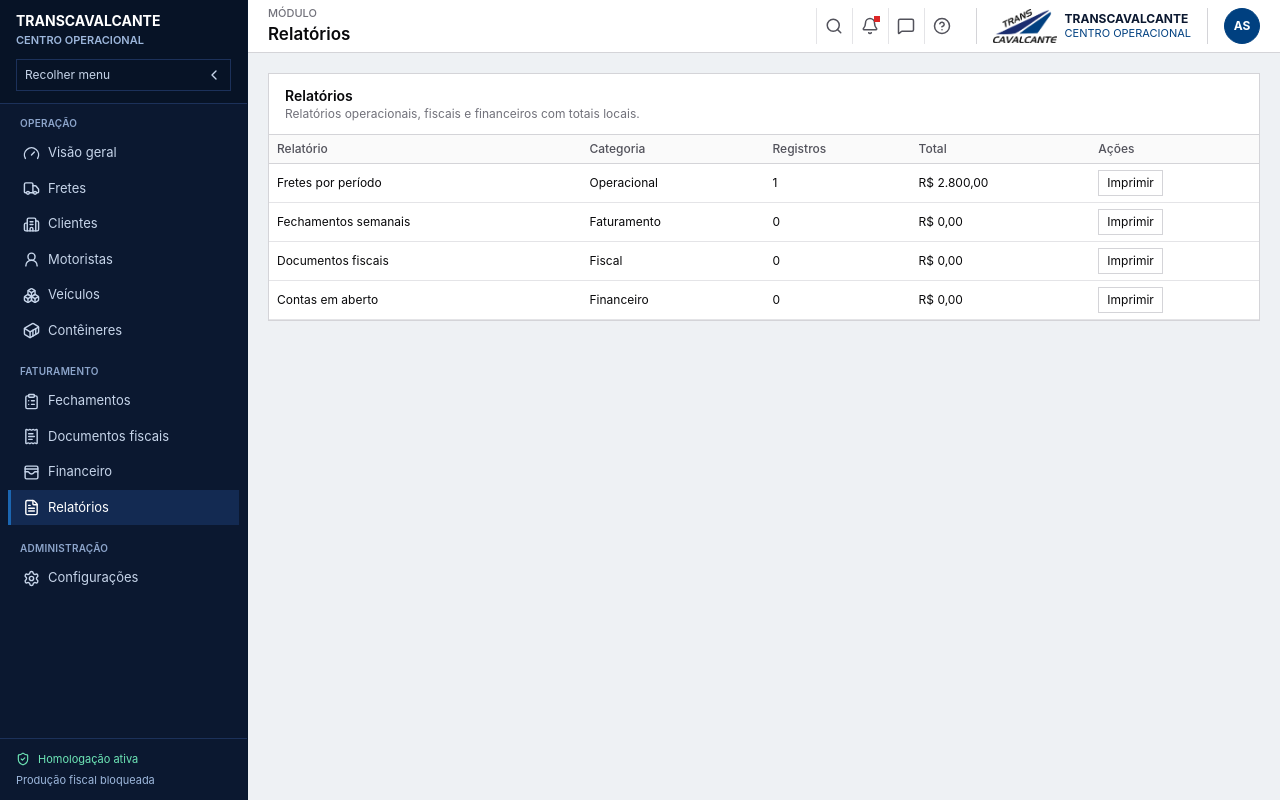
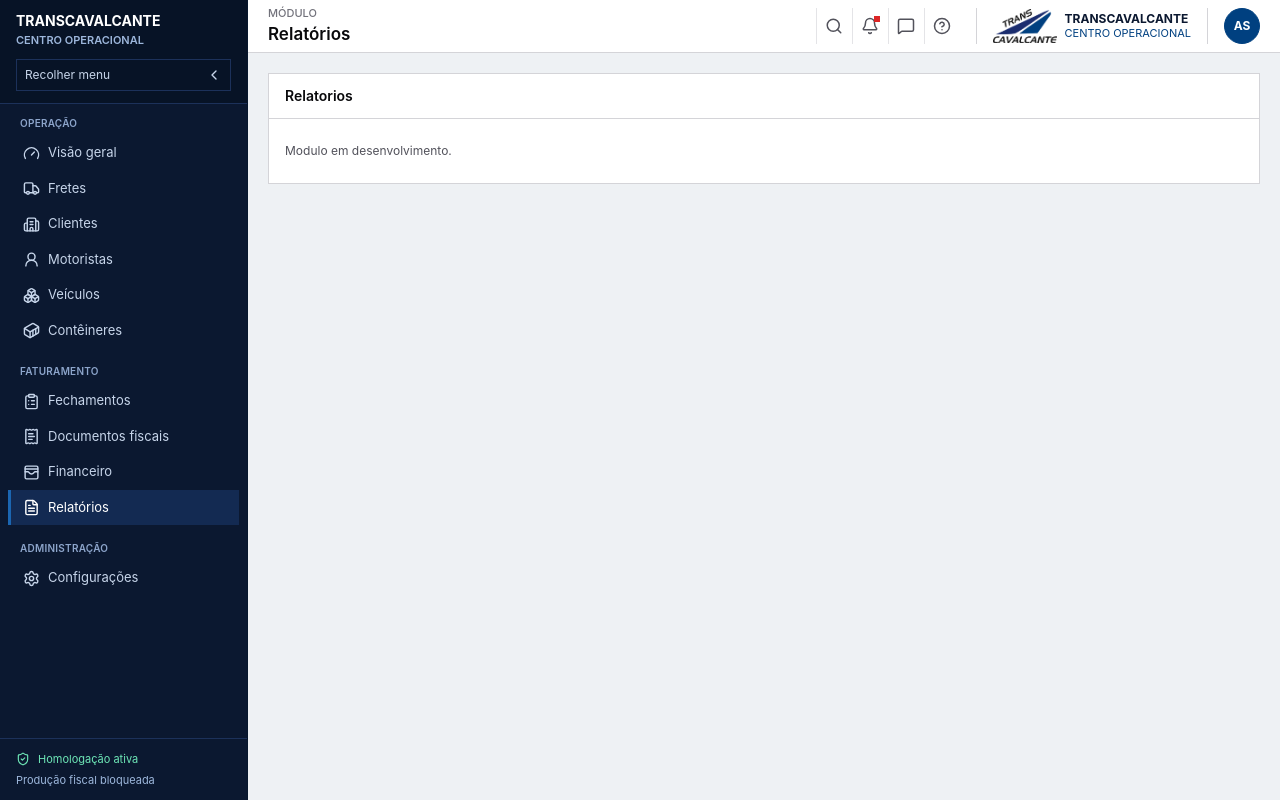
Before and after one commit to josineivieira/sistema-transcavalcante, a React (Vite) app in the folder frontend/: page /reports in a window 1280 px wide. Built offline with nearby package versions, Linux system fonts and the light colour scheme; no server answers; sample sign-in values are in the browser's storage.

Commit message:
Mark reports module as in development

```diff
--- a/frontend/src/pages/ReportsPage.tsx
+++ b/frontend/src/pages/ReportsPage.tsx
@@ -1,22 +1,12 @@
-import { formatMoney } from '../services/localStore'
-import { useLocalData } from '../hooks/useLocalData'
-
 export function ReportsPage() {
-  const { freights, closings, fiscalDocuments, receivables } = useLocalData()
-  const reports = [
-    ['Fretes por período', 'Operacional', freights.length, formatMoney(freights.reduce((sum, item) => sum + item.value, 0))],
-    ['Fechamentos semanais', 'Faturamento', closings.length, formatMoney(closings.reduce((sum, item) => sum + item.netTotal, 0))],
-    ['Documentos fiscais', 'Fiscal', fiscalDocuments.length, formatMoney(fiscalDocuments.reduce((sum, item) => sum + item.value, 0))],
-    ['Contas em aberto', 'Financeiro', receivables.filter((item) => item.status !== 'Pago').length, formatMoney(receivables.reduce((sum, item) => sum + item.netValue - item.paidValue, 0))],
-  ]
-
   return (
     <div className="border border-zinc-300 bg-white">
-      <div className="border-b border-zinc-300 px-4 py-3"><h2 className="text-sm font-semibold">Relatórios</h2><p className="text-xs text-zinc-500">Relatórios operacionais, fiscais e financeiros com totais locais.</p></div>
-      <table className="system-grid w-full text-xs">
-        <thead className="bg-zinc-50"><tr>{['Relatório', 'Categoria', 'Registros', 'Total', 'Ações'].map((h) => <th key={h} className="border-b border-zinc-300 px-3 py-2 text-left text-xs font-medium text-zinc-600">{h}</th>)}</tr></thead>
-        <tbody>{reports.map(([name, category, count, total]) => <tr key={name}><td className="border-b border-zinc-200 px-3 py-2">{name}</td><td className="border-b border-zinc-200 px-3 py-2">{category}</td><td className="border-b border-zinc-200 px-3 py-2">{count}</td><td className="border-b border-zinc-200 px-3 py-2">{total}</td><td className="border-b border-zinc-200 px-3 py-2"><button onClick={() => window.print()} className="border border-zinc-300 px-2 py-1 text-xs">Imprimir</button></td></tr>)}</tbody>
-      </table>
+      <div className="border-b border-zinc-300 px-4 py-3">
+        <h2 className="text-sm font-semibold">Relatorios</h2>
+      </div>
+      <div className="px-4 py-6 text-xs text-zinc-600">
+        Modulo em desenvolvimento.
+      </div>
     </div>
   )
 }
```
